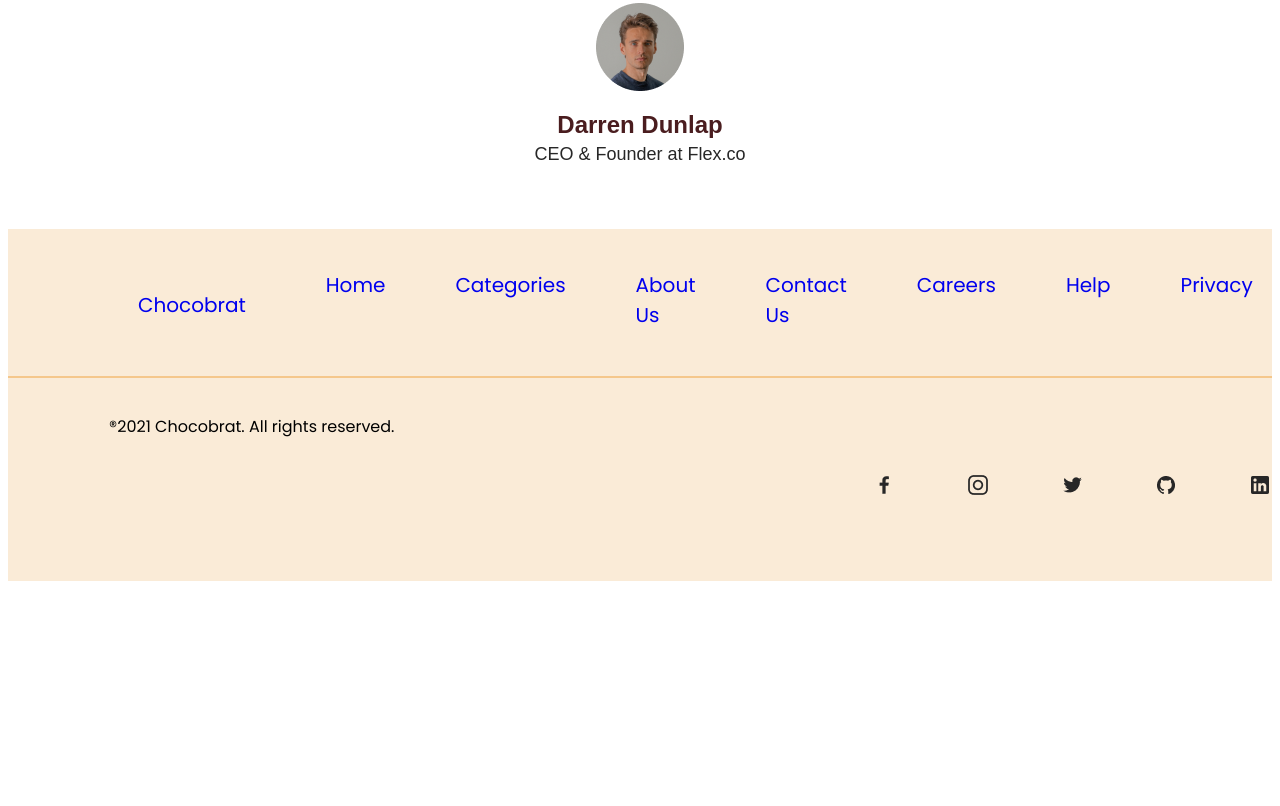
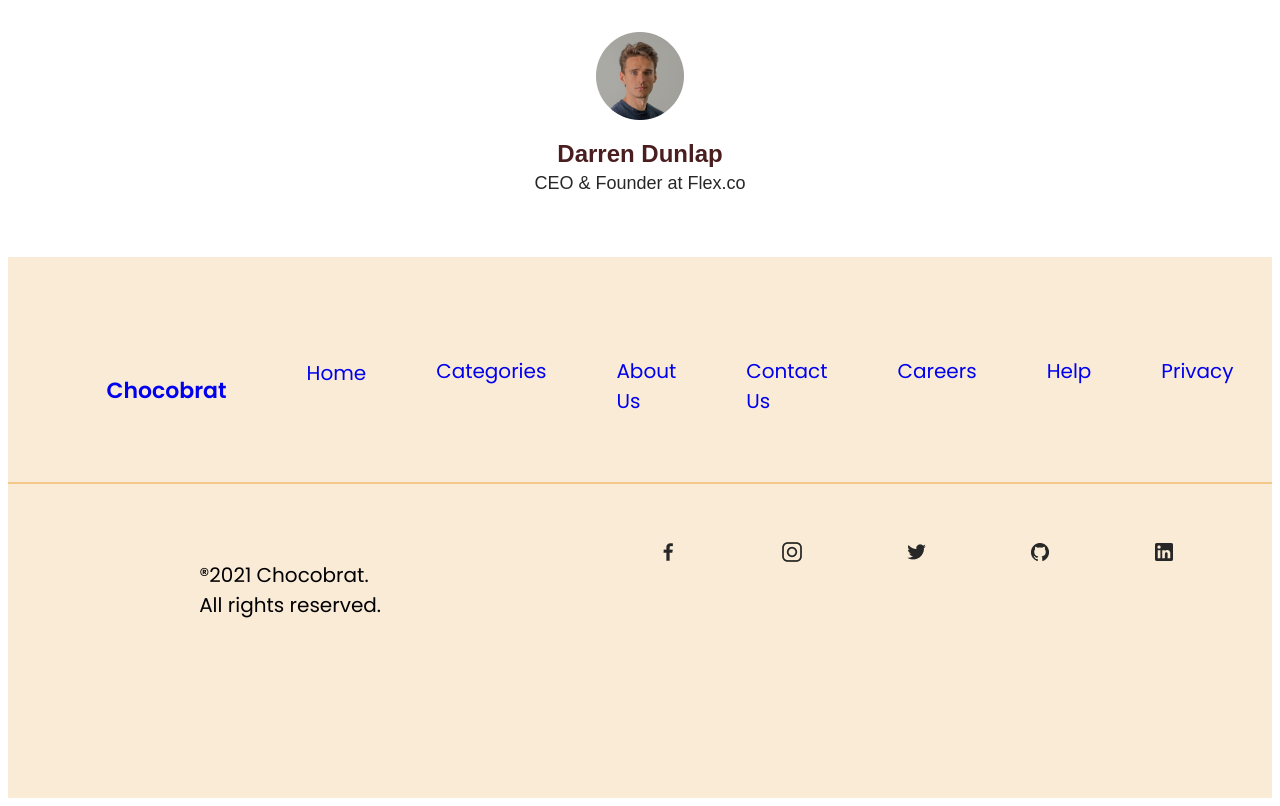
Before and after one commit to aurorar17/chocobrat-bakery-website, a plain HTML site: page index.html in a window 1280 px wide. Shown: the part 1731-2537 px from the top of the page. Before the commit the page ends 2320 px from the top, so only its background shows below. Drawn offline with Linux system fonts and the light colour scheme.

Commit message:
style.css

```diff
--- a/index.html
+++ b/index.html
@@ -19,13 +19,12 @@
     <main>
         <section>
             <div class="container3">
-                <img id=foto1 src="foto/Rectangle 34.png" alt="foto" style="float: right;">
-                <h2 id="h22">Come and choose <br> your favourites</h2>
-                <p class="contain3">Try to come to our shop directly to enjoy the delicious taste of the coke that just
-                    came out of the
-                    oven. While enjoying it with a cup of coffee or tea in our very convenient shop. very suitoble for
-                    chotting, meeting with your team.</p>
-                <p id="contain2" style="font-size: 20px; padding: 1%; color: #4A1D1F;">Read More &#8594;</p>
+                <img id=foto23 src="foto/Rectangle 34.png" alt="foto" style="float: right;">
+                <h2 id="h22">We bake for you <br> Fresh from the oven</h2>
+                <p class="contain1">We use quality materials that we get directly from farmers. Our bakers are
+                    experienced people in the food sector, So that the products we produce are guaranteed quality and
+                    taste. It' s delicious, you have to try it!</p>
+                <p id="contain2" style="font-size: 20px; padding: 0%; color: #4A1D1F;">Read More &#8594;</p>
             </div>
         </section>
         <section>
@@ -66,7 +65,7 @@
         <div class="con-foot">
             <nav>
                 <ul id="home">
-                    <li><a href="#">Chocobrat</li>
+                    <li><a href="#" style="font-size: 22px; font-weight: bold;">Chocobrat</li>
                 </ul>
                 <ul id="other-options">
                     <li><a href="#">Home</a></li>
@@ -80,18 +79,19 @@
             </nav>
         </div>
         <hr>
-        <div>
-            <nav>
-                <p style="padding-left: 8%; padding-bottom: 10%;">®2021 Chocobrat. All rights reserved.</p>
-                <ul class="nav-social">
-                    <li><img src="foto/Facebook.png" alt="Facebook logo">
-                    <li><img src="foto/Instagram.png" alt="Instagram logo">
-                    <li><img src="foto/Twitter.png" alt="Twitter logo">
-                    <li><img src="foto/Github.png" alt="Git Hub logo">
-                    <li><img src="foto/LinkedIn.png" alt="Linkedin logo">
-                </ul>
-            </nav>
-        </div>
+        <nav>
+            <ul class="nav-social">
+                <li class="nav-item paragraph-item">
+                    <p>®2021 Chocobrat. All rights reserved.</p>
+                </li>
+                <li class="nav-item"><img src="foto/Facebook.png" alt="Facebook logo"></li>
+                <li class="nav-item"><img src="foto/Instagram.png" alt="Instagram logo"></li>
+                <li class="nav-item"><img src="foto/Twitter.png" alt="Twitter logo"></li>
+                <li class="nav-item"><img src="foto/Github.png" alt="Git Hub logo"></li>
+                <li class="nav-item"><img src="foto/LinkedIn.png" alt="Linkedin logo"></li>
+            </ul>
+        </nav>
+
     </footer>
 
 </body>
--- a/style.css
+++ b/style.css
@@ -1,6 +1,10 @@
 #foto1 {
     float: left;
     height: 350px;
+    padding: 5%;
+}
+
+#foto23 {
     padding: 5%;
 }
 
@@ -29,6 +33,7 @@
     line-height: 1.5;
     color: #333333;
     padding: 12px;
+    margin-left: 7%;
 }
 
 #h22 {
@@ -132,6 +137,7 @@ footer {
 
 .con-foot {
     margin: 0 auto;
+    padding-top: 3%;
 }
 
 nav {
@@ -150,7 +156,6 @@ nav {
 #home {
     display: inline-block;
     margin-left: 20px;
-    font-size: 20px;
     padding-top: 25px;
 }
 
@@ -174,13 +179,32 @@ hr {
     margin: 20px 0;
 }
 
+nav {
+    display: flex;
+    justify-content: center;
+    /* Allinea tutto il contenuto orizzontalmente al centro */
+    padding: 20px;
+    /* Spazio interno opzionale */
+}
+
 .nav-social {
     display: flex;
-    justify-content: space-between;
-    align-items: center;
+    list-style-type: none;
+    padding-bottom: 10%;
 }
 
-.nav-social li {
-    display: inline-block;
-    gap: 10px;
+.nav-item {
+    margin: 0 15px;
+    /* Spazio orizzontale tra gli elementi */
 }
+
+/* Aggiunge spazio tra il paragrafo e le icone */
+.paragraph-item {
+    flex-grow: 1;
+    /* Rende questo elemento flessibile per occupare lo spazio rimanente */
+    display: flex;
+    padding-right: 15%;
+    margin-left: 0;
+    justify-content: center;
+    /* Allinea il paragrafo al centro orizzontalmente */
+}
```
